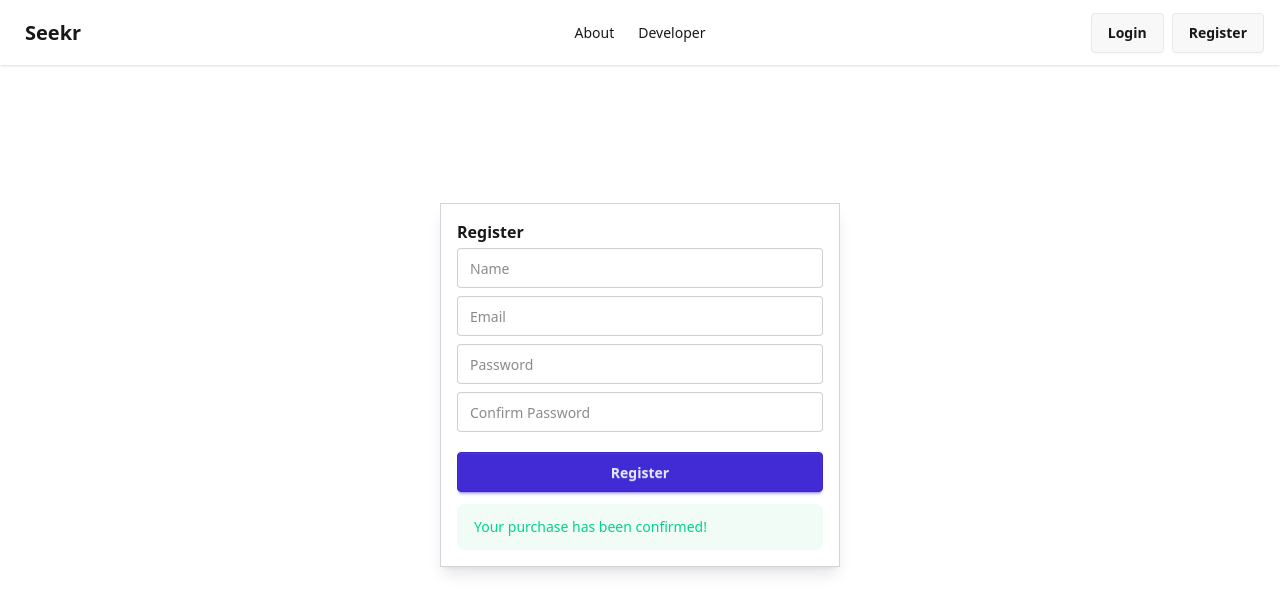
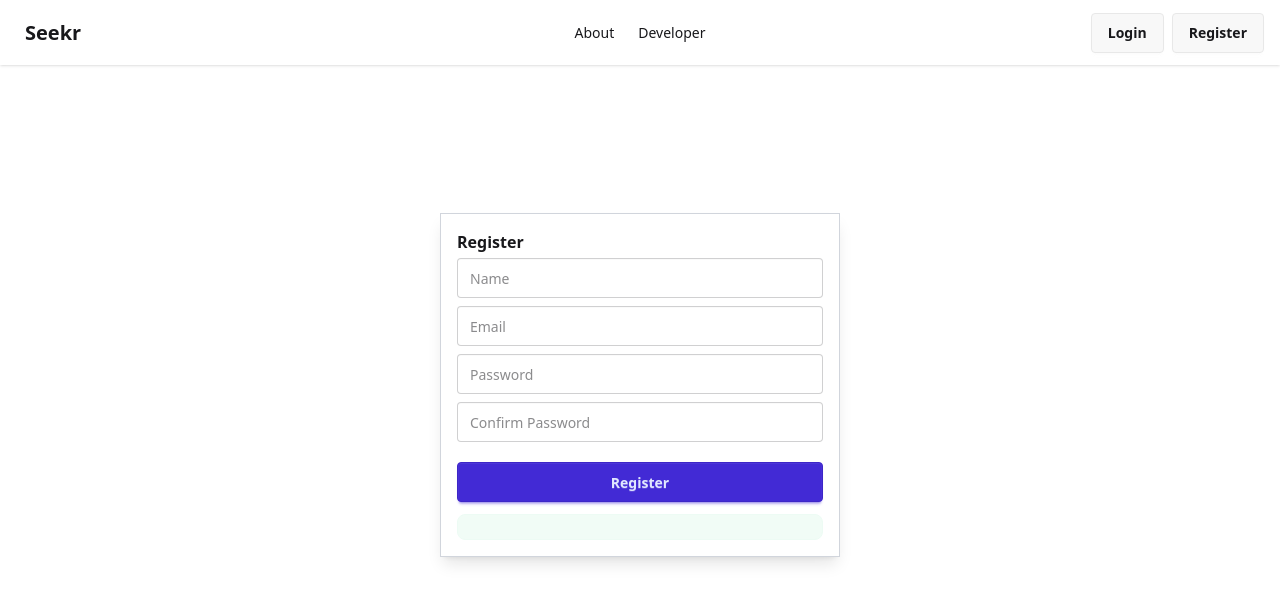
Before and after one commit to dojimori/lost-and-found-frontend, a Vue app: page /register in a window 1280 px wide. Shown: the top 612 px of the page. Built offline with nearby package versions, Linux system fonts and the light colour scheme.

Commit message:
dynamically display alert message

```diff
--- a/src/views/register-view.vue
+++ b/src/views/register-view.vue
@@ -65,7 +65,7 @@
           { 'alert-error': isError, 'alert-success': !isError },
         ]"
       >
-        <span>Your purchase has been confirmed!</span>
+        <span>{{ responseMessage }}</span>
       </div>
     </form>
   </div>
```
